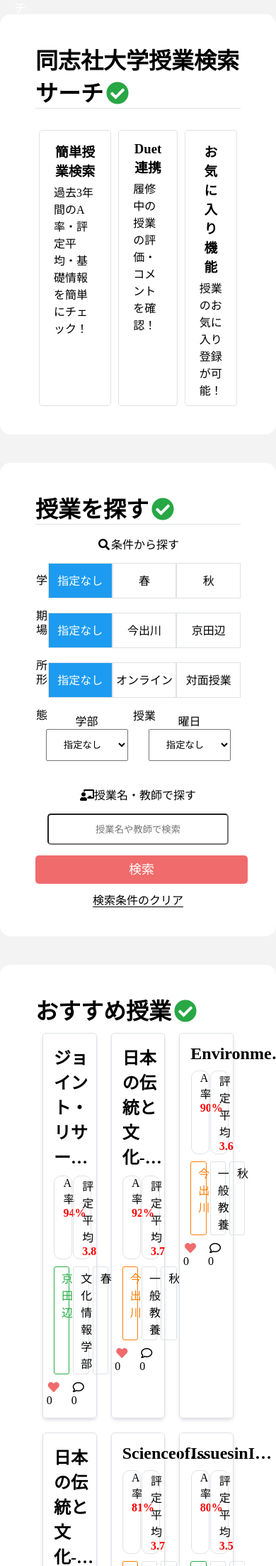
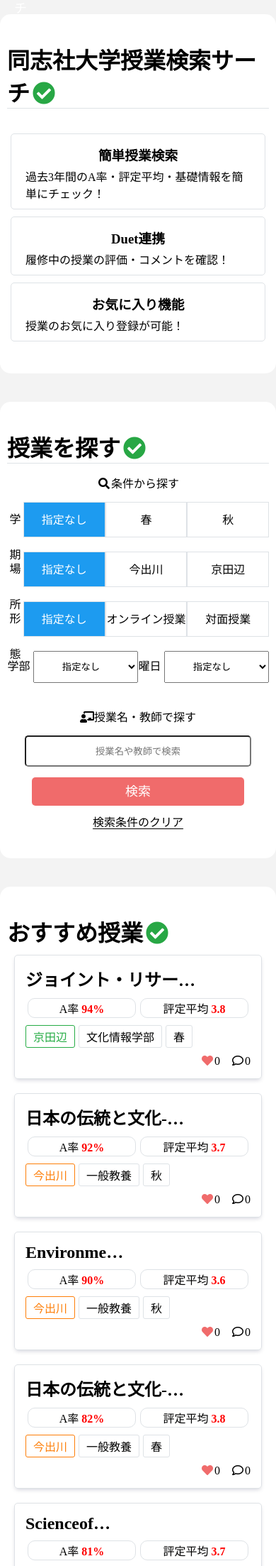
Before and after one commit to cozysauna/dclass-search, a Django app: page / in a window 390 px wide; the page is wider, and only the part inside the window is pictured. Shown: the part 56-2262 px from the top of that part at 71% size. Run offline with Django 3.2, Linux system fonts and the light colour scheme; data comes from the database, SQL or seed files in the repository; both versions use the stored data as it was after the commit; some libraries are stand-ins or nearby versions.

Commit message:
add media_query

```diff
--- a/accounts/templates/accounts/profile.html
+++ b/accounts/templates/accounts/profile.html
@@ -27,7 +27,7 @@
                     <div class="class_result">
                         <div class="comment_result_content">
                             <h2>
-                                {{comment.cl.class_name}}
+                                {{comment.cl.class_name | truncatechars:10}}
                                 <a class="remove_comment" href={% url 'remove_comment'　comment.id %}>コメント解除</a>
                             </h2>
 
--- a/dclass_application/static/css/_class_list.css
+++ b/dclass_application/static/css/_class_list.css
@@ -44,8 +44,6 @@
 
 .evaluation_ratio {
     width: 100%;
-    /* border: 1px solid var(--my-gray); */
-    /* border-radius: 5px; */
     box-sizing: border-box;
     margin-bottom: 20px;
 }
@@ -141,8 +139,6 @@
 
 
 .class_a_average_evaluation {
-    /* background-color:#898989;  */
-    /* color: white; */
     width: 48%;
     box-sizing: border-box;
     padding: 1px 12px;
@@ -150,7 +146,6 @@
     border-radius: 10px;
     border: 1px solid var(--my-gray);
     color: black;
-    /* font-weight: bold; */
     text-align: center;
 }
 
@@ -158,3 +153,22 @@
     color: red;
     font-weight: bold;
 }
+
+@media screen and (max-width: 767px) {
+    .class_result {
+        width: calc(calc(100% - 40px)/2);
+    }
+    .class_show_left {
+        width: 100%;
+    }
+
+    .class_show_right {
+        width: 100%;
+    }
+}
+
+@media screen and (max-width: 600px) {
+    .class_result {
+        width: calc(100% - 10px);
+    }
+}
--- a/dclass_application/static/css/index.css
+++ b/dclass_application/static/css/index.css
@@ -82,16 +82,18 @@
 }
 
 .feature {
+    width: 100%;
     display: flex;
+    flex-wrap: wrap;
     margin: 30px 0 0;
 }
 
 .feature li{
-    width: calc(calc(100%-30px)/3);
+    width: calc(calc(100% - 30px)/3);
     border: 1px solid var(--my-gray);
     box-sizing: border-box;
     border-radius: 5px;
-    margin: 0 5px;
+    margin: 5px;
     padding: 10px 20px;
 }
 
@@ -99,3 +101,10 @@
     text-align: center;
     margin: 5px 0;
 }
+
+@media screen and (max-width: 767px) {
+    .feature li{
+        /* width: calc(100%-10px); */
+        width: 100%;
+    }
+}
--- a/dclass_application/static/css/main.css
+++ b/dclass_application/static/css/main.css
@@ -111,7 +111,6 @@
 
 .comment_result {
     width: calc(calc(100% - 60px)/3);
-    /* padding: 5px 10px; */
     box-sizing: border-box;
     border: 1px solid var(--my-gray);
     border-radius: 5px;
@@ -225,3 +224,22 @@
     font-weight: normal;
     padding-left: 10px;
 }
+
+@media screen and (max-width: 767px) {
+    .wrapper {
+        margin: 40px 0px;
+        padding: 40px 10px;
+        background-color: white;
+        border-radius: 15px;
+        margin-top: 20px;
+    }
+    .comment_result {
+        width: calc(calc(100% - 40px)/2);
+    }
+}
+
+@media screen and (max-width: 600px) {
+    .comment_result {
+        width: calc(100% - 20px);
+    }
+}
--- a/dclass_application/templates/_class_list.html
+++ b/dclass_application/templates/_class_list.html
@@ -4,7 +4,6 @@
             <ul>
                 <li class="class_result_title">
                     <h2>{{ cl.class_name | truncatechars:10 }}</h2>
-                    {% comment %} <p class='teacher_name'>{{ cl.teacher }}</p> {% endcomment %}
                 </li>
                 <li>
                     <p class="class_a_average_evaluation">A率 <span class="score">{{cl.get_modified_a_ratio}}</span></p>
--- a/dclass_application/templates/_comment_list.html
+++ b/dclass_application/templates/_comment_list.html
@@ -2,8 +2,7 @@
     <a href="{% url 'class' comment.cl.id %}">
         <div class="comment_result_content">
             <h2>
-            {{comment.cl.class_name}}
-            {% comment %} <span class='teacher_name'>{{ comment.cl.teacher }}先生</span>   {% endcomment %}
+            {{comment.cl.class_name | truncatechars:10}}
             </h2>
             <span class="star">{{comment.get_star}}</span><span class="my-gray">{{comment.get_left_star}}</span>
             <p>{{comment.text | truncatechars:40}}</p>
```
Also changed, not shown: dclass_application/class_data/syllabus_scrapying.py (+6 -5 lines), db.sqlite3.
